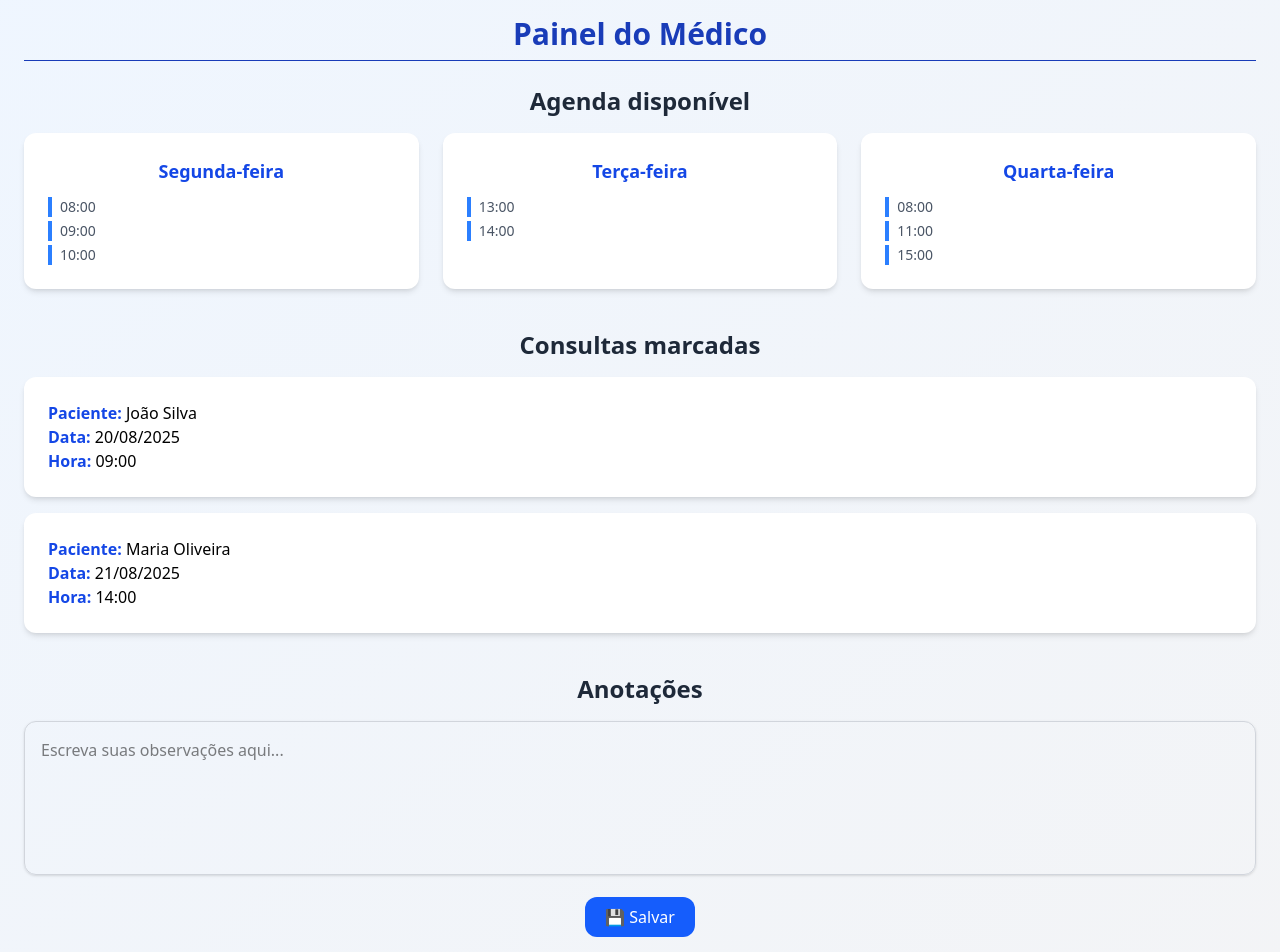
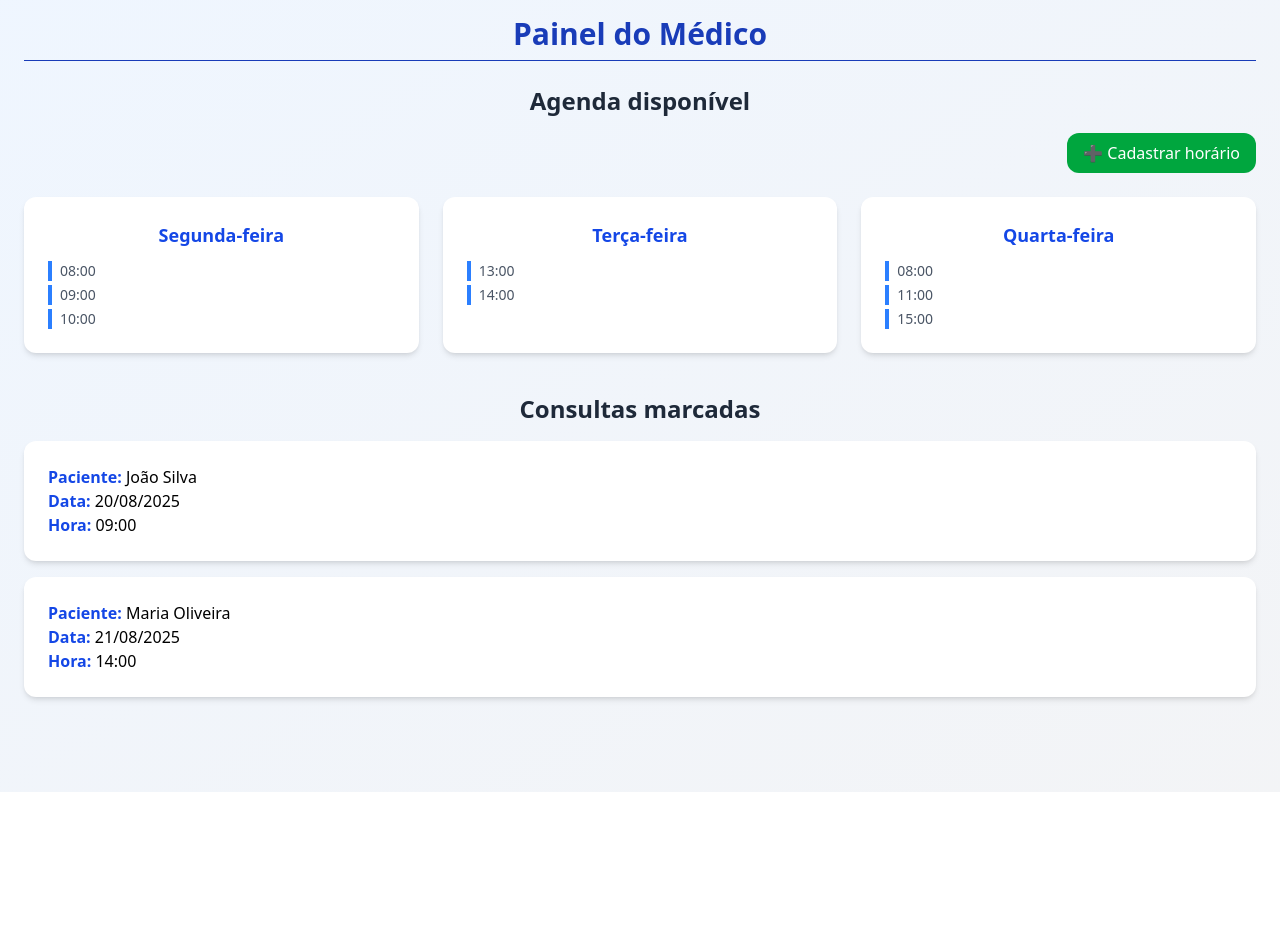
Before and after one commit to Dev-Souza/kauan_doctor_front, an Angular app: page /medico in a window 1280 px wide. Shown: the part 80-1032 px from the top of the page. After the commit the page ends 872 px from the top, so only its background shows below. Built offline with nearby package versions, Linux system fonts and the light colour scheme.

Commit message:
style: arrumando painel de medico

```diff
--- a/src/app/components/painel-medico/painel-medico.html
+++ b/src/app/components/painel-medico/painel-medico.html
@@ -4,8 +4,17 @@
   <!-- Agenda -->
   <section class="mb-10">
     <h2 class="text-2xl font-semibold text-gray-800 mb-4 text-center">Agenda disponível</h2>
+
+    <div class="flex justify-end mb-6">
+      <a href="/agenda"
+        class="inline-flex items-center gap-2 bg-green-600 text-white px-4 py-2 rounded-xl hover:bg-green-700 transition">
+        ➕ Cadastrar horário
+      </a>
+    </div>
+
     <div class="grid grid-cols-1 sm:grid-cols-2 md:grid-cols-3 gap-6">
-      <div *ngFor="let horario of agendaDisponivel" class="bg-white p-6 rounded-xl shadow-md hover:shadow-lg transition">
+      <div *ngFor="let horario of agendaDisponivel"
+        class="bg-white p-6 rounded-xl shadow-md hover:shadow-lg transition">
         <p class="text-lg font-semibold text-blue-700 text-center">{{ horario.dia }}</p>
         <ul class="mt-3 space-y-1 text-gray-600 text-sm">
           <li *ngFor="let hora of horario.horas" class="pl-2 border-l-4 border-blue-500">{{ hora }}</li>
@@ -28,18 +37,4 @@
       <p class="text-gray-500 italic text-center">Nenhuma consulta marcada.</p>
     </ng-template>
   </section>
-
-  <!-- Anotações -->
-  <section>
-    <h2 class="text-2xl font-semibold text-gray-800 mb-4 text-center">Anotações</h2>
-    <textarea [(ngModel)]="anotacoes" rows="5"
-      class="w-full p-4 border border-gray-300 rounded-xl resize-none focus:outline-none focus:ring-2 focus:ring-blue-500 shadow-sm"
-      placeholder="Escreva suas observações aqui..."></textarea>
-    <div class="flex justify-center">
-      <button (click)="salvarAnotacoes()"
-        class="mt-4 inline-flex items-center gap-2 bg-blue-600 text-white px-5 py-2 rounded-xl hover:bg-blue-700 transition">
-        💾 Salvar
-      </button>
-    </div>
-  </section>
 </div>
```
